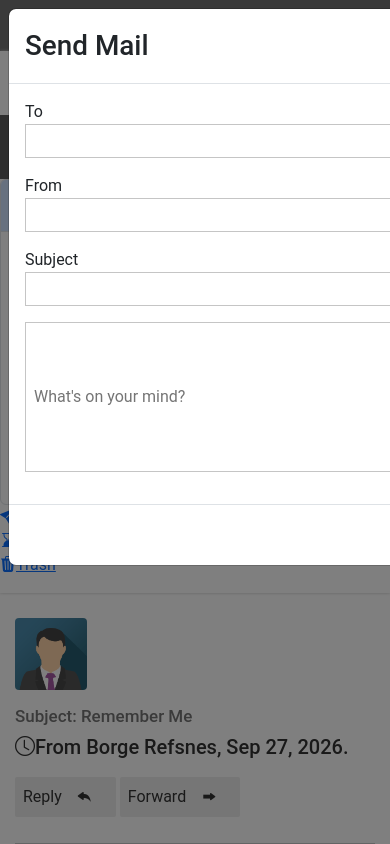
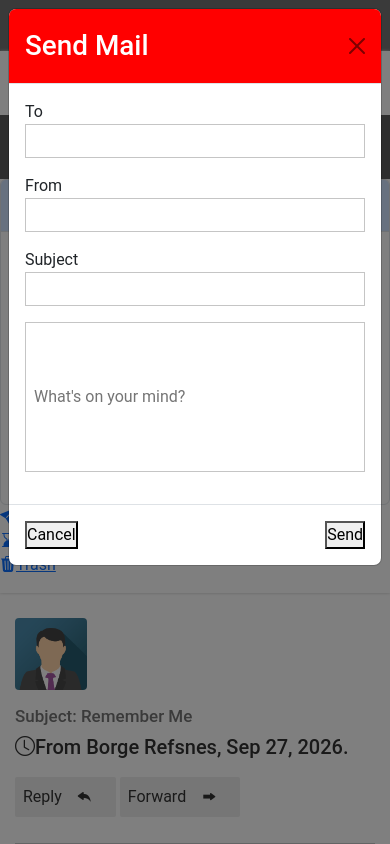
Before and after one commit to AmiraliAstaraki/mail-boxSample, a website: page index.html in a window 390 px wide. Both pictures are taken after a click on the element "New Message". Shown: the top 844 px of the page. Drawn offline with nearby package versions, Linux system fonts and the light colour scheme.

Commit message:
new version

```diff
--- a/index.html
+++ b/index.html
@@ -27,7 +27,7 @@
 
         <section id="container" class="row">
 
-            <aside class=" overflow-y-scroll overflow-y-hidden  col-md-2 p-0">
+            <aside class=" overflow-y-hidden overflow-y-hidden  col-md-2 p-0">
 
                 <p class="m-0"><a href="#"><img src="images/w3schools.png" alt="W3schools" title="W3schools"></a></p>
 
@@ -44,7 +44,7 @@
                             aria-hidden="true">
                             <div class="modal-dialog">
                                 <div class="modal-content">
-                                    <div class="modal-header">
+                                    <div class="modal-header modal-head-bg">
                                         <h1 class="modal-title" id="exampleModalLabel">Send Mail</h1>
                                         <button type="button" class="btn-close" data-bs-dismiss="modal"
                                             aria-label="Close"></button>
@@ -58,7 +58,7 @@
                                         <input class="d-block w-100 mb-3 p-1" type="email" id="Subject">
                                         <input class="desc d-block w-100 mb-3 px-2" type="text" placeholder="What's on your mind?">
                                     </div>
-                                    <div class="modal-footer">
+                                    <div class="modal-footer modal-foot">
                                         <button type="button" class="cancel butn"
                                             data-bs-dismiss="modal">Cancel</button>
                                         <button type="button" class="send butn">Send</button>
--- /dev/null
+++ b/style/_vars.scss
@@ -0,0 +1,10 @@
+ $light-color: #747474;
+ $text-light-color: #fff;
+ $text-dark-color: #333;
+ $bg-light-color: #fdfdfd;
+ $color-light: #ececec;
+ $color-dark: #c5c5c5;
+ $accordion-bg-dark: #222222;
+ $accordion-bg-light: #5c5c5c;
+ $modal-header: #ff0000;
+ $list-padding: 20px;
--- a/style/style.scss
+++ b/style/style.scss
@@ -1,13 +1,4 @@
-$light-color: #747474;
-$text-light-color: #f2f2f2;
-$text-dark-color: #333;
-$bg-light-color: #fdfdfd;
-$color-light: #ececec;
-$color-dark: #c5c5c5;
-$list-padding:20px;
-$accordion-bg-dark: #222222;
-$accordion-bg-light: #5c5c5c;
-
+@import "vars";
 
 * {
   margin: 0;
@@ -54,9 +45,15 @@
         color: $text-light-color;
       }
 
-      div.modal-dialog{
+      .modal-head-bg{
 
-        width: 900px;
+        background-color: $modal-header;
+        color: $text-light-color;
+      }
+
+      .modal-foot{
+
+        justify-content: space-between;
       }
 
       div.modal-body input {
```
Also changed, not shown: style/style.css, 1 other file.
